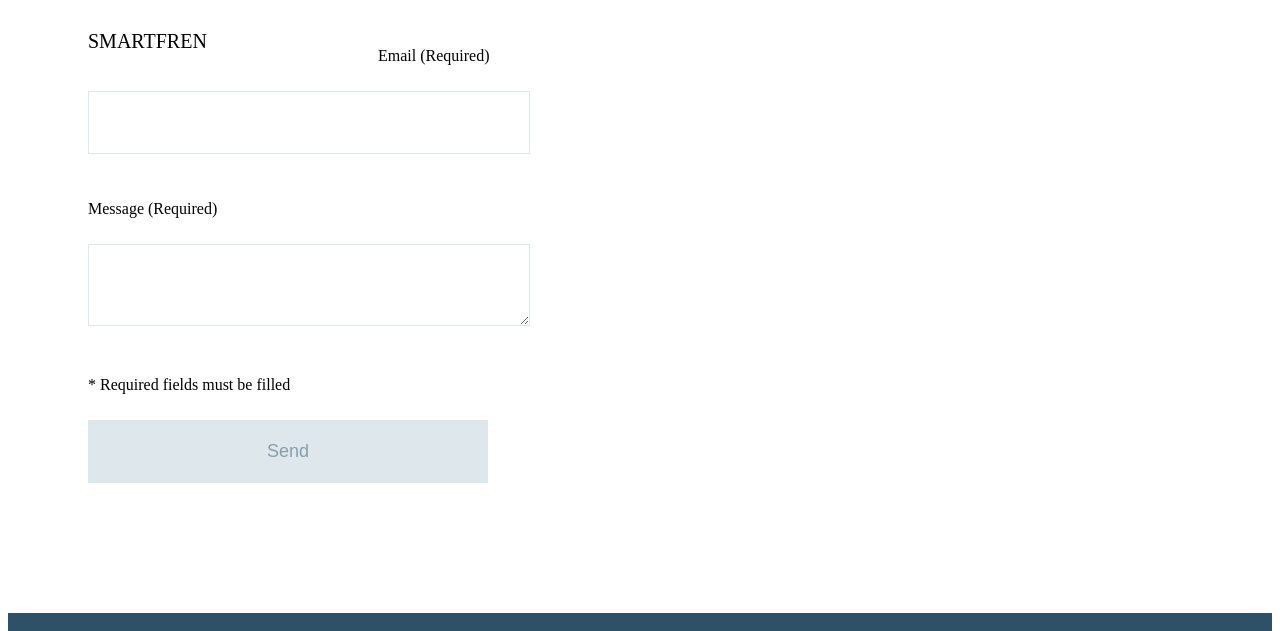
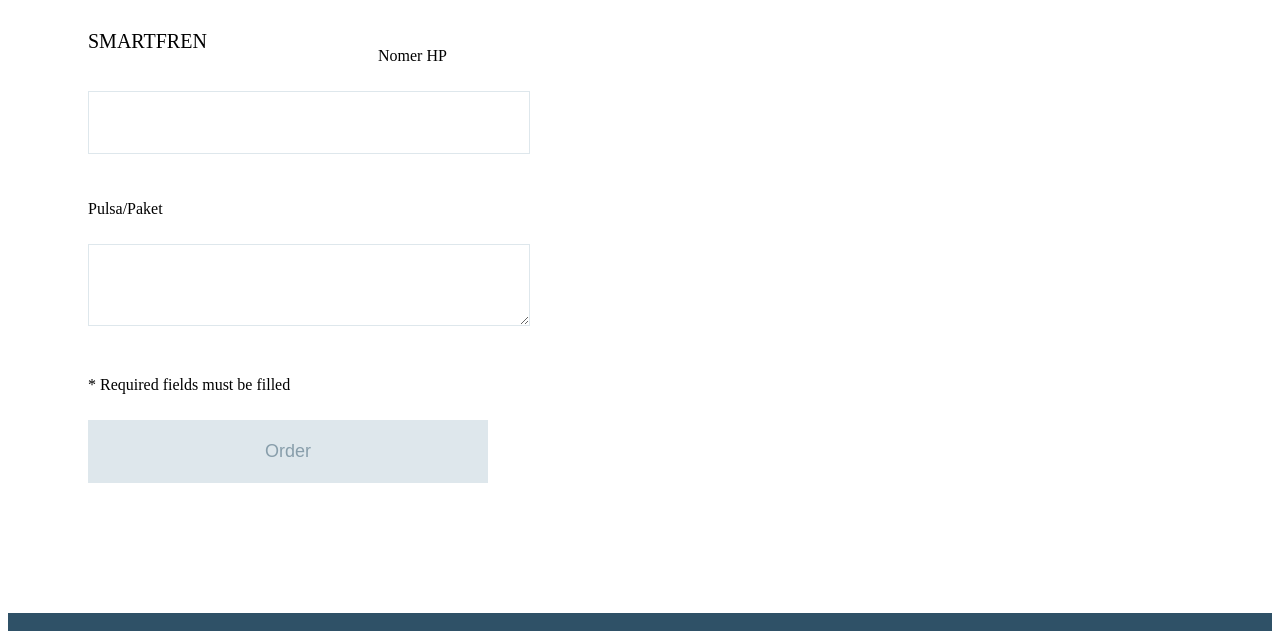
Before and after one commit to Hikmatul-Maulidiyah/AgenKuota, a plain HTML site: page index.html in a window 1280 px wide. Shown: the part 1231-1862 px from the top of the page. Drawn offline with Linux system fonts and the light colour scheme.

Commit message:
Update index.html

```diff
--- a/index.html
+++ b/index.html
@@ -45,17 +45,17 @@
 
       <div class="contact-form">
         <h3 class="section-title">Order</h3>
-        <p>Email (Required)</p>
+        <p>Nomer HP</p>
         <!-- Add an <input> tag -->
         <input>
 
-        <p>Message (Required)</p>
+        <p>Pulsa/Paket</p>
         <!-- Add a <textarea> tag -->
         <textarea></textarea>
 
         <p>* Required fields must be filled</p>
         <!-- Add an <input> tag -->
-        <input class="contact-submit" type="submit" value="Send">
+        <input class="contact-submit" type="submit" value="Order">
 
       </div>
     </div>
```
